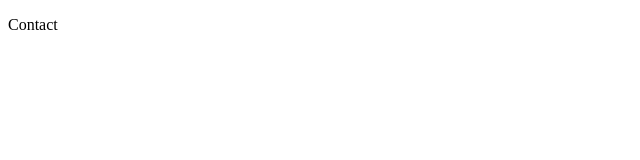
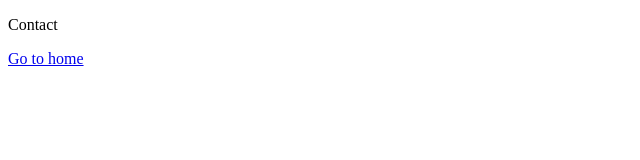
Before and after one commit to wyssaall/personal-portfolio, a plain HTML site: page contact.html in a window 1280 px wide. Shown: the full height of the page, 0-640 px from the left. Drawn offline with Linux system fonts and the light colour scheme.

Commit message:
added a link to contact.html

```diff
--- a/contact.html
+++ b/contact.html
@@ -7,5 +7,6 @@
 </head>
 <body>
     <p>Contact </p>
+    <a href="/index.html">Go to home</a>
 </body>
 </html>
```
